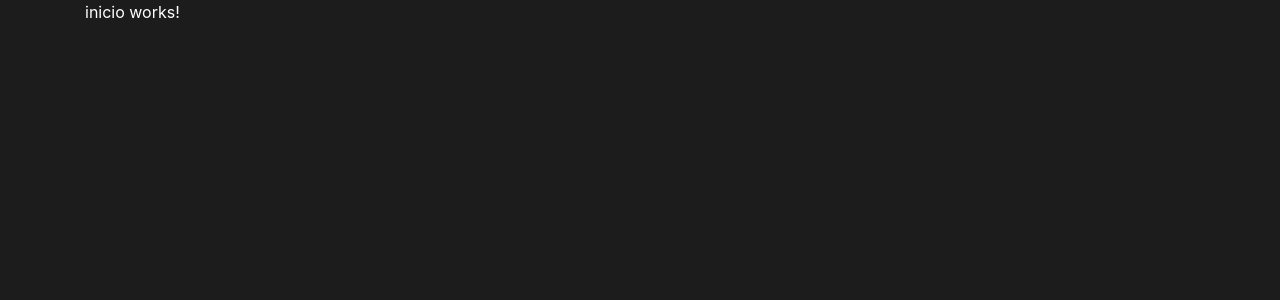
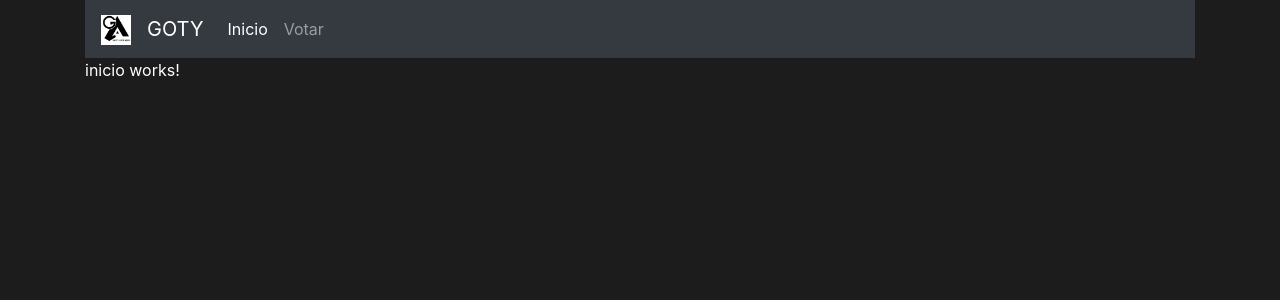
Before and after one commit to JuanEsp14/Game-Of-Year, an Angular app in the folder goty/: page /inicio in a window 1280 px wide. Shown: the top 300 px of the page. Built offline with nearby package versions, Linux system fonts and the light colour scheme.

Commit message:
Se agrega y navega en el navbar

```diff
--- a/goty/src/app/app.component.html
+++ b/goty/src/app/app.component.html
@@ -1 +1,2 @@
+<app-navbar></app-navbar>
 <router-outlet></router-outlet>
--- a/goty/src/app/app.module.ts
+++ b/goty/src/app/app.module.ts
@@ -4,7 +4,9 @@ import { NgModule } from '@angular/core';
 import { AppComponent } from './app.component';
 import { InicioComponent } from './pages/inicio/inicio.component';
 import { GotyComponent } from './pages/goty/goty.component';
+
 import { ROUTES } from './app-routing.module';
+import { ComponentsModule } from './components/components.module';
 
 @NgModule({
   declarations: [
@@ -14,6 +16,7 @@ import { ROUTES } from './app-routing.module';
   ],
   imports: [
     BrowserModule,
+    ComponentsModule,
     ROUTES
   ],
   providers: [],
--- /dev/null
+++ b/goty/src/app/components/grafico-barra-horizontal/grafico-barra-horizontal.component.html
@@ -0,0 +1 @@
+<p>grafico-barra-horizontal works!</p>
--- /dev/null
+++ b/goty/src/app/components/grafico-barra-horizontal/grafico-barra-horizontal.component.ts
@@ -0,0 +1,15 @@
+import { Component, OnInit } from '@angular/core';
+
+@Component({
+  selector: 'app-grafico-barra-horizontal',
+  templateUrl: './grafico-barra-horizontal.component.html',
+  styles: []
+})
+export class GraficoBarraHorizontalComponent implements OnInit {
+
+  constructor() { }
+
+  ngOnInit() {
+  }
+
+}
--- /dev/null
+++ b/goty/src/app/components/navbar/navbar.component.html
@@ -0,0 +1,19 @@
+<nav class="navbar navbar-expand-lg navbar-dark bg-dark">
+
+    <a class="navbar-brand" href="#">
+        <img src="assets/logo.jpg" width="30" height="30" alt="Goty logo">
+    </a>
+
+    <a class="navbar-brand" href="#">GOTY</a>
+
+    <div class="collapse navbar-collapse" id="navbarNav">
+        <ul class="navbar-nav">
+            <li class="nav-item">
+                <a class="nav-link" [routerLink]="['inicio']" routerLinkActive="active">Inicio</a>
+            </li>
+            <li class="nav-item">
+                <a class="nav-link" [routerLink]="[ 'goty' ]" routerLinkActive="active">Votar</a>
+            </li>
+        </ul>
+    </div>
+</nav>
--- /dev/null
+++ b/goty/src/app/components/navbar/navbar.component.ts
@@ -0,0 +1,15 @@
+import { Component, OnInit } from '@angular/core';
+
+@Component({
+  selector: 'app-navbar',
+  templateUrl: './navbar.component.html',
+  styles: []
+})
+export class NavbarComponent implements OnInit {
+
+  constructor() { }
+
+  ngOnInit() {
+  }
+
+}
```
Also changed, not shown: goty/src/app/components/components.module.ts (added, +23 -0 lines), goty/src/assets/logo.jpg (added).
